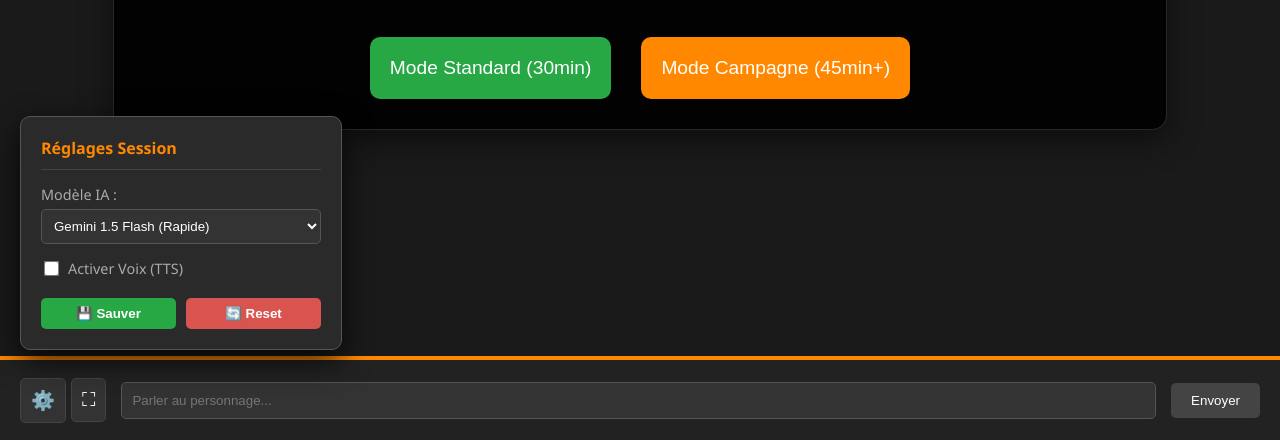
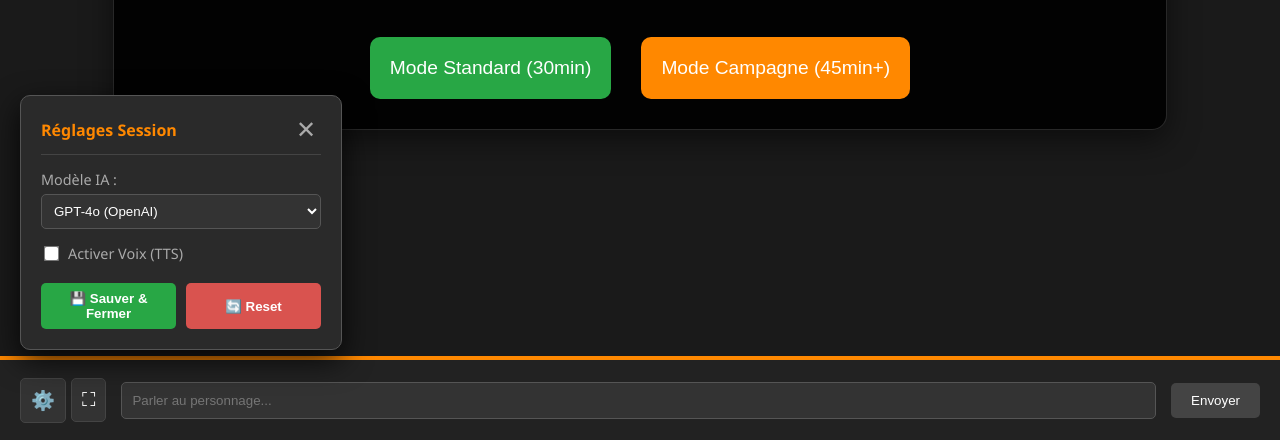
Before and after one commit to Nix177/agora-numerique, a plain HTML site: page scenarios/eoliennes/index.html in a window 1280 px wide. Both pictures are taken after a click on the button "⚙️". Shown: the part 360-800 px from the top of the page. Drawn offline with Linux system fonts and the light colour scheme.

Commit message:
Update index.html

```diff
--- a/scenarios/eoliennes/index.html
+++ b/scenarios/eoliennes/index.html
@@ -78,7 +78,11 @@
             background: #2a2a2a; padding: 20px; border-radius: 10px; border: 1px solid #555;
             box-shadow: 0 10px 30px rgba(0,0,0,0.8); z-index: 2001; min-width: 280px;
         }
-        #settings-popup h4 { margin: 0 0 15px 0; color: #ff8800; border-bottom: 1px solid #444; padding-bottom: 10px; }
+        .popup-header { display: flex; justify-content: space-between; align-items: center; border-bottom: 1px solid #444; padding-bottom: 10px; margin-bottom: 15px; }
+        .popup-header h4 { margin: 0; color: #ff8800; }
+        .btn-close-popup { background: none; border: none; color: #aaa; font-size: 1.5em; cursor: pointer; padding: 0 5px; }
+        .btn-close-popup:hover { color: white; }
+
         .setting-row { margin-bottom: 15px; }
         .setting-row label { display: block; margin-bottom: 5px; color: #aaa; font-size: 0.9em; }
         .setting-row select { width: 100%; padding: 8px; background: #333; color: white; border: 1px solid #555; border-radius: 5px; }
@@ -124,23 +128,24 @@
     </div>
 
     <div id="settings-popup">
-        <h4>Réglages Session</h4>
+        <div class="popup-header">
+            <h4>Réglages Session</h4>
+            <button class="btn-close-popup" onclick="document.getElementById('settings-popup').style.display='none'">✕</button>
+        </div>
 
         <div class="setting-row">
             <label>Modèle IA :</label>
             <select id="model-select">
-                <optgroup label="Google Gemini (Éco)">
+                <optgroup label="Standard (Recommandé)">
+                    <option value="gpt-4o" selected>GPT-4o (OpenAI)</option> <option value="gemini-1.5-pro">Gemini 1.5 Pro (Google)</option>
+                    <option value="gemini-2.5-pro">Gemini 2.5 Pro (Google)</option>
+                </optgroup>
+                <optgroup label="Rapide & Éco">
+                    <option value="gpt-4o-mini">GPT-4o Mini (OpenAI)</option>
                     <option value="gemini-1.5-flash">Gemini 1.5 Flash (Rapide)</option>
-                    <option value="gemini-1.5-pro">Gemini 1.5 Pro</option>
-                    <option value="gemini-2.5-pro">Gemini 2.5 Pro</option>
                 </optgroup>
-                <optgroup label="Google Gemini (Next-Gen)">
-                    <option value="gemini-3.0-flash-preview">Gemini 3.0 Flash</option>
+                <optgroup label="Nouvelle Génération">
                     <option value="gemini-3.0-pro">Gemini 3.0 Pro</option>
-                </optgroup>
-                <optgroup label="OpenAI">
-                    <option value="gpt-4o-mini">GPT-4o Mini</option>
-                    <option value="gpt-4o">GPT-4o</option>
                     <option value="gpt-5.1">GPT-5.1</option>
                 </optgroup>
             </select>
@@ -152,7 +157,7 @@
         </div>
 
         <div class="setting-actions">
-            <button onclick="window.saveGameLog()" style="background:#28a745;" class="btn-action">💾 Sauver</button>
+            <button onclick="window.saveGameLog(); document.getElementById('settings-popup').style.display='none'" style="background:#28a745;" class="btn-action">💾 Sauver & Fermer</button>
             <button onclick="if(confirm('Recharger ?')) location.reload()" style="background:#d9534f;" class="btn-action">🔄 Reset</button>
         </div>
     </div>
```
